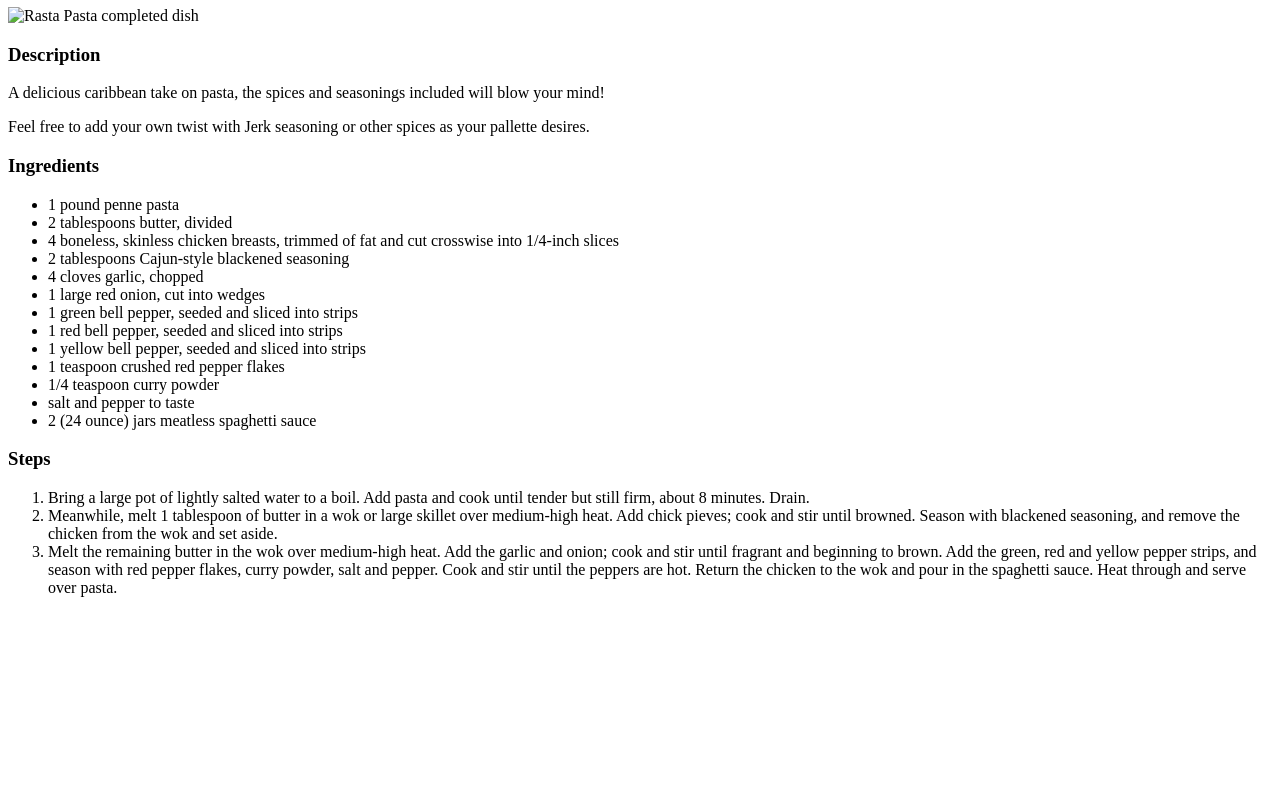
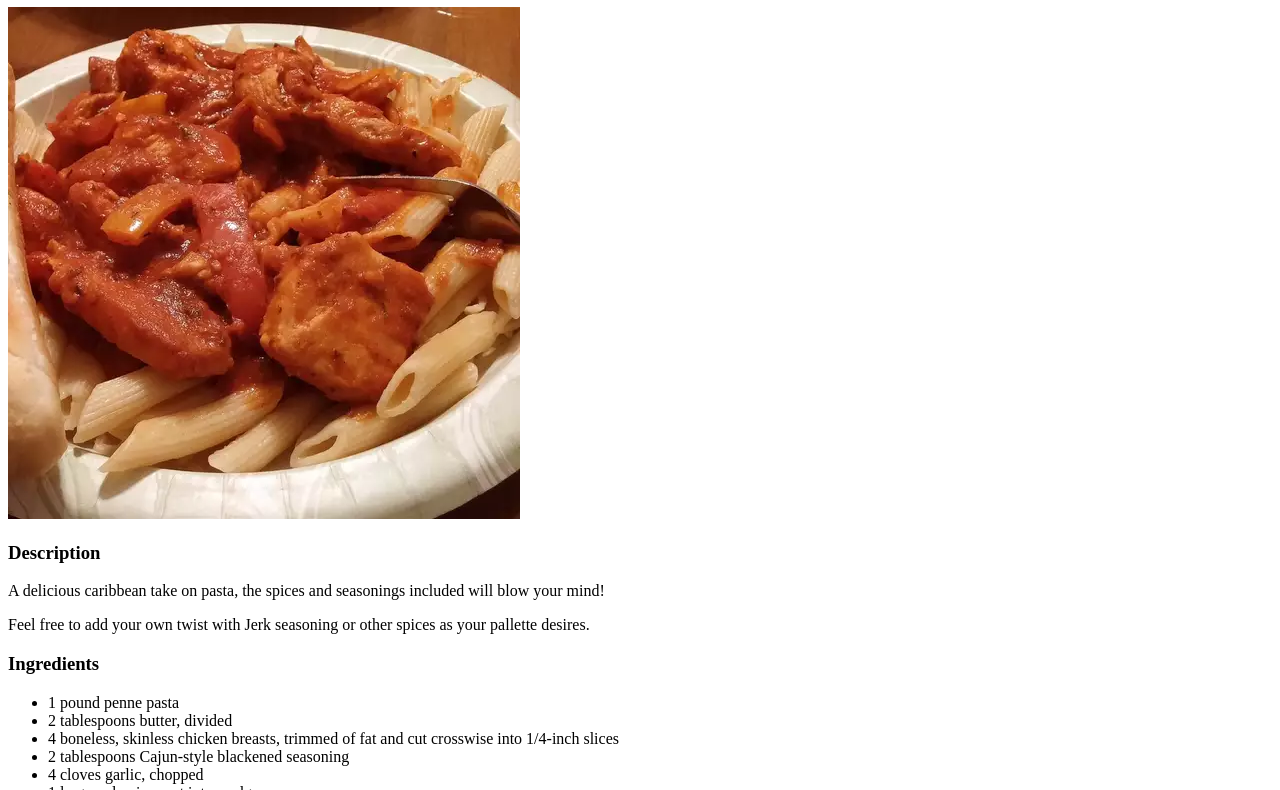
Before and after one commit to caramel-cashew/odin-recipes, a plain HTML site: page recipes/rasta-pasta.html in a window 1280 px wide. Shown: the part 73-863 px from the top of the page. Before the commit the page ends 800 px from the top, so only its background shows below. Drawn offline with Linux system fonts and the light colour scheme.

Commit message:
Fix image link and create list in index

```diff
--- a/recipes/rasta-pasta.html
+++ b/recipes/rasta-pasta.html
@@ -6,7 +6,7 @@
     </head>
     <body>
         <h1>Rasta Pasta</h1>
-        <img src="recipes/img/rasta-pasta.jpg" alt="Rasta Pasta completed dish">
+        <img src="../recipes/img/rasta-pasta.jpg" alt="Rasta Pasta completed dish">
         <h3>Description</h3>
         <p>A delicious caribbean take on pasta, the spices and seasonings included will blow your mind!</p>
         <p>Feel free to add your own twist with Jerk seasoning or other spices as your pallette desires.</p>
```
Also changed, not shown: index.html (+3 -1 lines).
